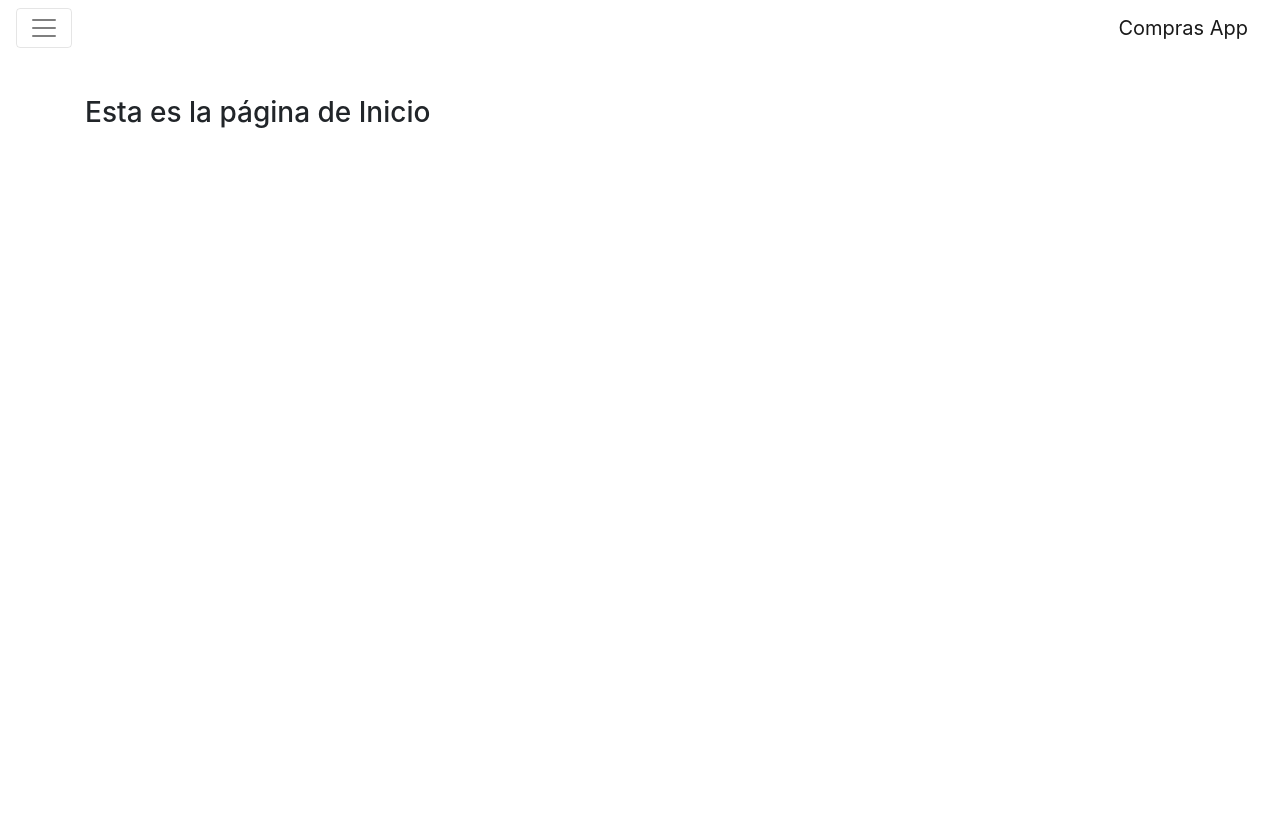
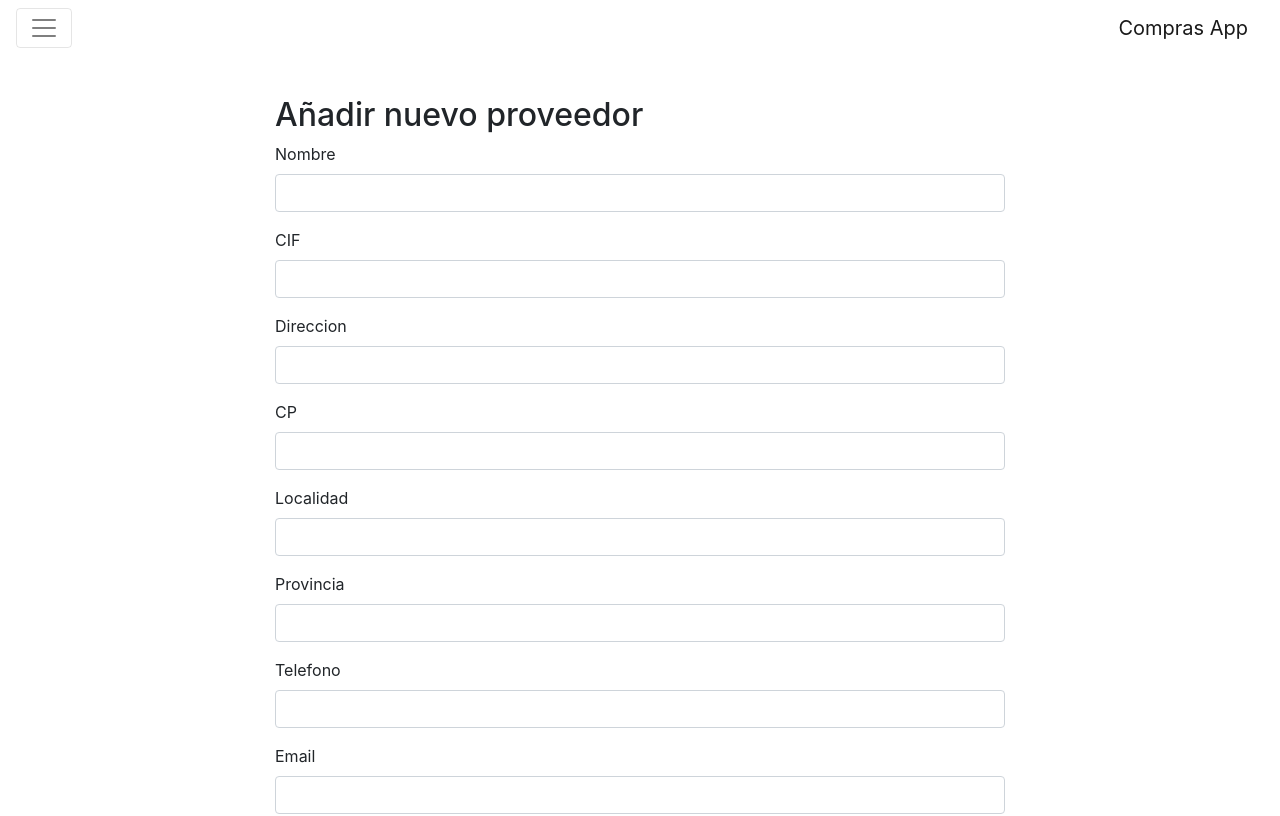
Before and after one commit to qu3qui/learning-Angular4, an Angular app in the folder appCompras/: page /addprovee in a window 1280 px wide. Shown: the top 816 px of the page. Built offline with nearby package versions, Linux system fonts and the light colour scheme.

Commit message:
Template Driven
Construccion del formulario para añadir un proveedor

```diff
--- /dev/null
+++ b/appCompras/src/app/addprove/addprove.component.html
@@ -0,0 +1,46 @@
+<div class="row">
+  <div class="col col-md"></div>
+  <div class="col-10 col-md-8">
+    <h2>Añadir nuevo proveedor</h2>
+    <form>
+      <div class="form-group">
+        <label for="nombre">Nombre</label>
+        <input type="text" class="form-control" id="nombre">
+      </div>
+      <div class="form-group">
+        <label for="cif">CIF</label>
+        <input type="text" class="form-control" id="cif">
+      </div>
+      <div class="form-group">
+        <label for="direccion">Direccion</label>
+        <input type="text" class="form-control" id="direccion">
+      </div>
+      <div class="form-group">
+        <label for="cp">CP</label>
+        <input type="text" class="form-control" id="cp">
+      </div>
+      <div class="form-group">
+        <label for="localidad">Localidad</label>
+        <input type="text" class="form-control" id="localidad">
+      </div>
+      <div class="form-group">
+        <label for="provincia">Provincia</label>
+        <input type="text" class="form-control" id="provincia">
+      </div>
+      <div class="form-group">
+        <label for="telefono">Telefono</label>
+        <input type="number" class="form-control" id="telefono">
+      </div>
+      <div class="form-group">
+        <label for="email">Email</label>
+        <input type="text" class="form-control" id="email">
+      </div>
+      <div class="form-group">
+        <label for="contacto">Contacto</label>
+        <input type="text" class="form-control" id="contacto">
+      </div>
+      <button type="submit" class="btn btn-success">Añadir proveedor</button>
+    </form>
+  </div>
+  <div class="col col-md"></div>
+</div>
--- /dev/null
+++ b/appCompras/src/app/addprove/addprove.component.ts
@@ -0,0 +1,15 @@
+import { Component, OnInit } from '@angular/core';
+
+@Component({
+  selector: 'app-addprove',
+  templateUrl: './addprove.component.html',
+  styleUrls: ['./addprove.component.css']
+})
+export class AddproveComponent implements OnInit {
+
+  constructor() { }
+
+  ngOnInit() {
+  }
+
+}
--- a/appCompras/src/app/app.module.ts
+++ b/appCompras/src/app/app.module.ts
@@ -7,10 +7,12 @@ import {ProveedoresService} from './servicios/proveedores.service';
 import { ProveedoresComponent } from './proveedores/proveedores/proveedores.component';
 import { InicioComponent } from './inicio/inicio.component';
 import { HeaderComponent } from './header/header.component';
+import { AddproveComponent } from './addprove/addprove.component';
 
 const routes: Routes = [
   {path: '', component: InicioComponent},
   {path: 'proveedores', component: ProveedoresComponent},
+  {path: 'addprovee', component: AddproveComponent},
   {path: '**', component: InicioComponent}
 ];
 
@@ -19,7 +21,8 @@ const routes: Routes = [
     AppComponent,
     ProveedoresComponent,
     InicioComponent,
-    HeaderComponent
+    HeaderComponent,
+    AddproveComponent
   ],
   imports: [
     BrowserModule,
--- a/appCompras/src/app/proveedores/proveedores/proveedores.component.html
+++ b/appCompras/src/app/proveedores/proveedores/proveedores.component.html
@@ -1,4 +1,6 @@
 <h3>Listado de proveedores</h3>
+
+<a class="btn btn-primary float-md-right" routerLink="/addprovee">Añadir nuevo proveedor</a>
 <table class="table table-bordered table-striped">
   <thead>
     <tr class="filters">
```
Also changed, not shown: appCompras/src/app/addprove/addprove.component.css (added).
